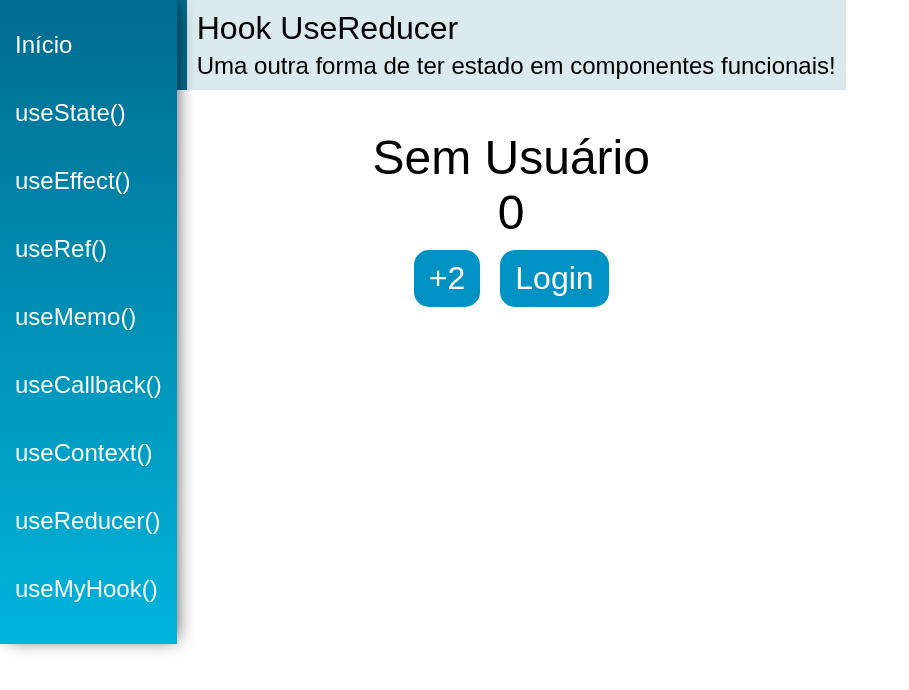
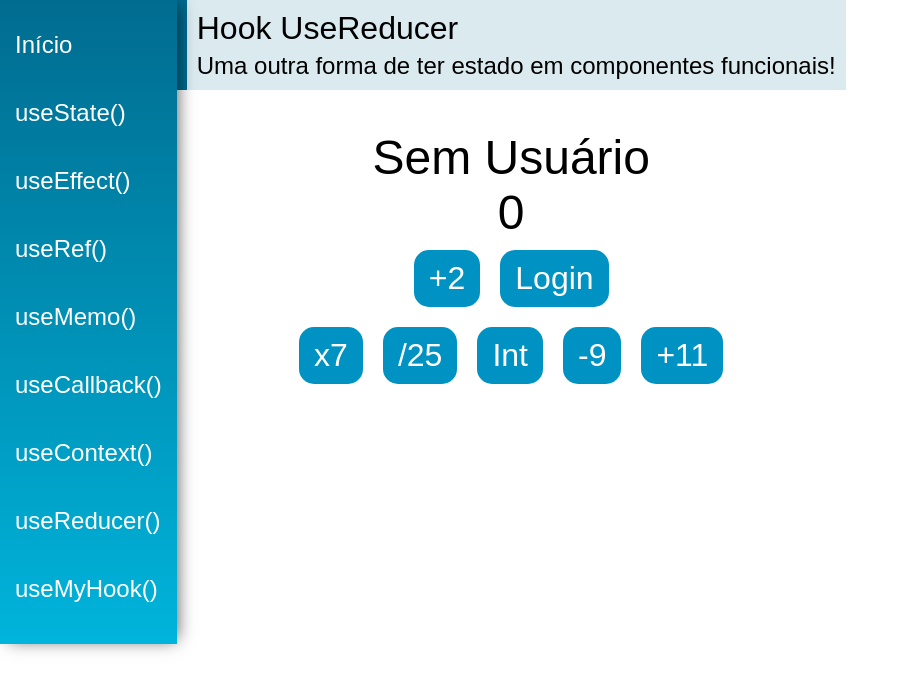
Before and after one commit to Lukas656/Navegacao-react-router, a React (Create React App) app: page /useReducer in a window 1280 px wide. Shown: the top 690 px of the page, without its empty margins (0-909 px from the left). Built offline with nearby package versions, Linux system fonts and the light colour scheme.

Commit message:
Desafio UserReducer

```diff
--- a/src/views/examples/UseReducer.jsx
+++ b/src/views/examples/UseReducer.jsx
@@ -13,6 +13,14 @@
     switch (action.type) {
         case 'addNumber':
             return { ...state, number: state.number + 2 }
+        case 'numberMult7':
+            return { ...state, number: state.number * 7 }
+        case 'numberDiv25':
+            return { ...state, number: state.number / 25 }
+        case 'numberInt':
+            return { ...state, number: parseInt(state.number) }
+        case 'numberAddN':
+            return { ...state, number: state.number + action.payload }
         case 'login':
             return { ...state, user: { name: action.payload } }
         default:
@@ -40,6 +48,13 @@
                     <button className='btn' onClick={() => dispatch({ type: 'addNumber' })}>+2</button>
                     <button className='btn' onClick={() => dispatch({ type: 'login', payload: 'Lucas Santos' })}>Login</button>
                 </div>
+                <div>
+                    <button className='btn' onClick={() => dispatch({ type: 'numberMult7' })}>x7</button>
+                    <button className='btn' onClick={() => dispatch({ type: 'numberDiv25' })}>/25</button>
+                    <button className='btn' onClick={() => dispatch({ type: 'numberInt' })}>Int</button>
+                    <button className='btn' onClick={() => dispatch({ type: 'numberAddN', payload: -9 })}>-9</button>
+                    <button className='btn' onClick={() => dispatch({ type: 'numberAddN', payload: 11 })}>+11</button>
+                </div>
             </div>
         </div>
     )
```
